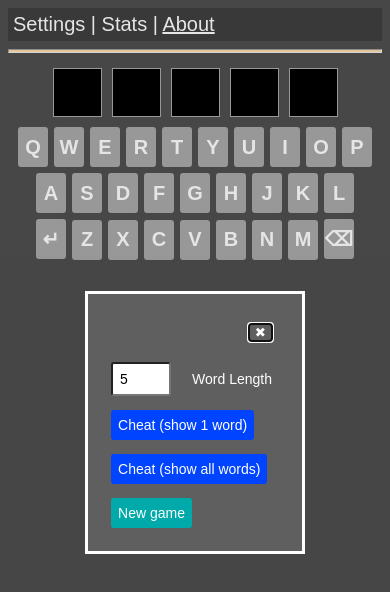
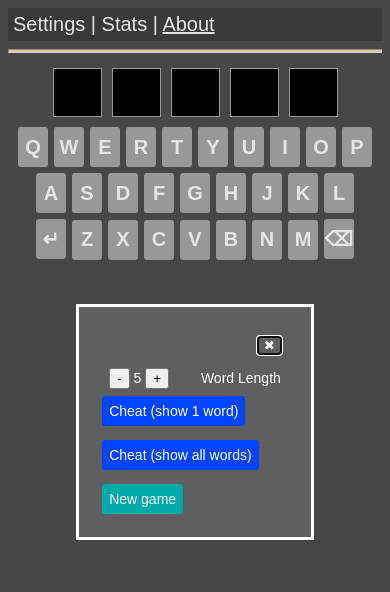
Before and after one commit to justusaac/unwordle, a plain HTML site: page index.html in a window 390 px wide. Both pictures are taken after a click on the element "Settings". Drawn offline with Linux system fonts and the light colour scheme; no server answers.

Commit message:
change number input to work better on mobile

```diff
--- a/index.html
+++ b/index.html
@@ -143,7 +143,7 @@ dialog > button:hover{
 	font:16px sans-serif;
 	margin-left:auto;
 	margin-right:auto;
-	position:absolute;
+	position:fixed;
 	background-color:white;
 	max-width:300px;
 	width:max-content;
@@ -430,7 +430,7 @@ function generate_bar_graph(){
 	return elem
 }
 async function new_game(){
-	let word_len = parseInt(document.getElementById("length-input").value)
+	let word_len = parseInt(document.getElementById("length-input").innerHTML)
 	if(word_len!=all_words.values().next().value?.length){
 		await fetch_all_words(word_len)
 	}
@@ -444,12 +444,20 @@ async function new_game(){
 	document.getElementById('guess-table').replaceChildren()
 	create_new_row()
 }
+function change_length(delta){
+	let input = document.getElementById("length-input")
+	let length = parseInt(input.innerHTML)
+	length += delta
+	length = Math.max(1, length)
+	input.innerHTML = length
+}
+
 function open_stats(){
 	document.getElementById('bar-graph-container').replaceChildren(generate_bar_graph())
 	document.getElementById('stats').showModal()
 }
 window.addEventListener("load",(event)=>{
-	create_new_row(parseInt(document.getElementById("length-input").value))
+	create_new_row(parseInt(document.getElementById("length-input").innerHTML))
 	build_keyboard()
 	new_game()
 })
@@ -463,7 +471,12 @@ window.addEventListener("load",(event)=>{
 	</nav>
 	<dialog id="settings">
 		<form method="dialog" align="right"  autofocus><input type="submit" value="✖"></form><br>
-		<input id="length-input" type="number" value="5" min="1" max="99" onkeydown="return false" autocomplete="off"><span>Word Length</span><br>
+		<span style="user-select:none;">
+			<button type="button" onclick="change_length(-1)">-</button>
+			<span id="length-input">5</span>
+			<button type="button" onclick="change_length(1)">+</button>
+		</span>
+		<span>Word Length</span><br>
 		<button type="button" onclick="alert(random_valid_guess())">Cheat (show 1 word)</button><br>
 		<button type="button" onclick="alert(all_valid_guesses().join(' '))">Cheat (show all words)</button><br>
 		<button type="button" onclick="new_game();for(let elem of document.getElementsByTagName('dialog')) elem.close()">New game</button>
```
